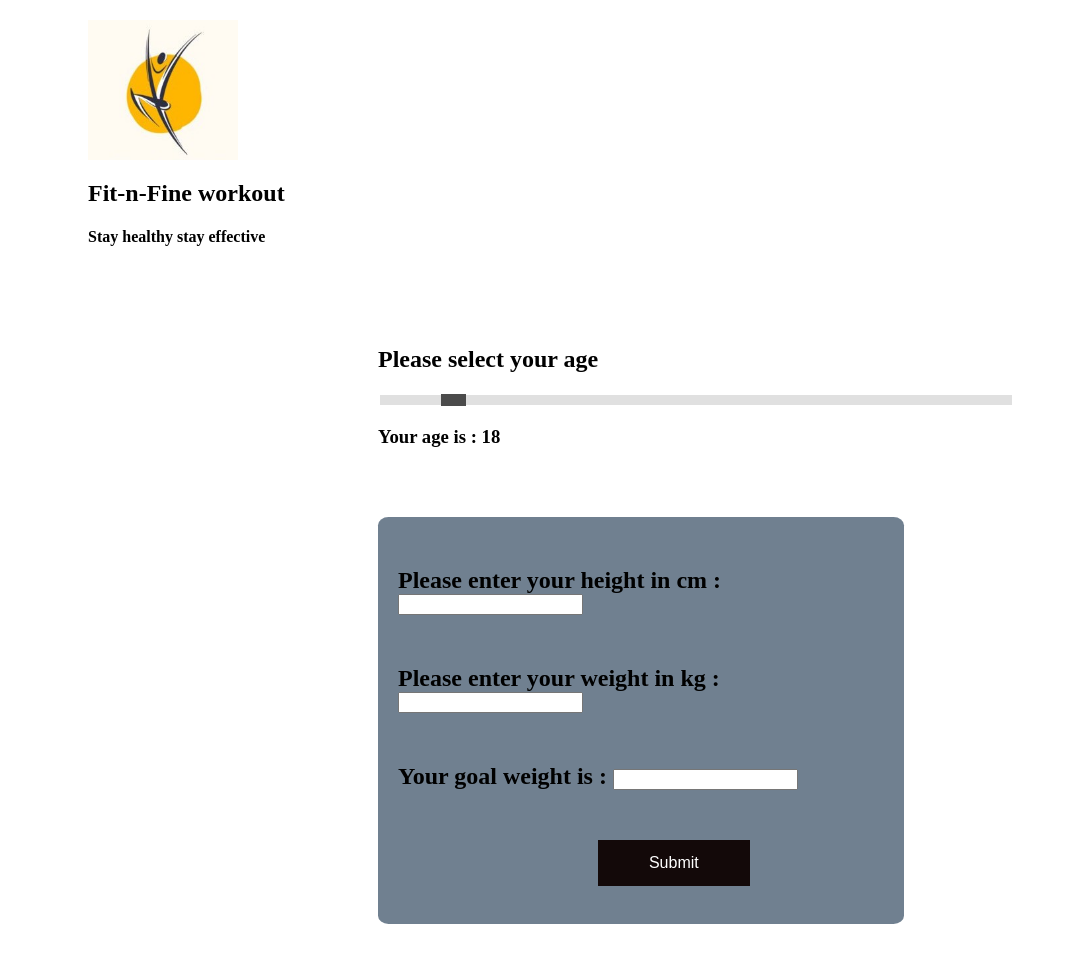
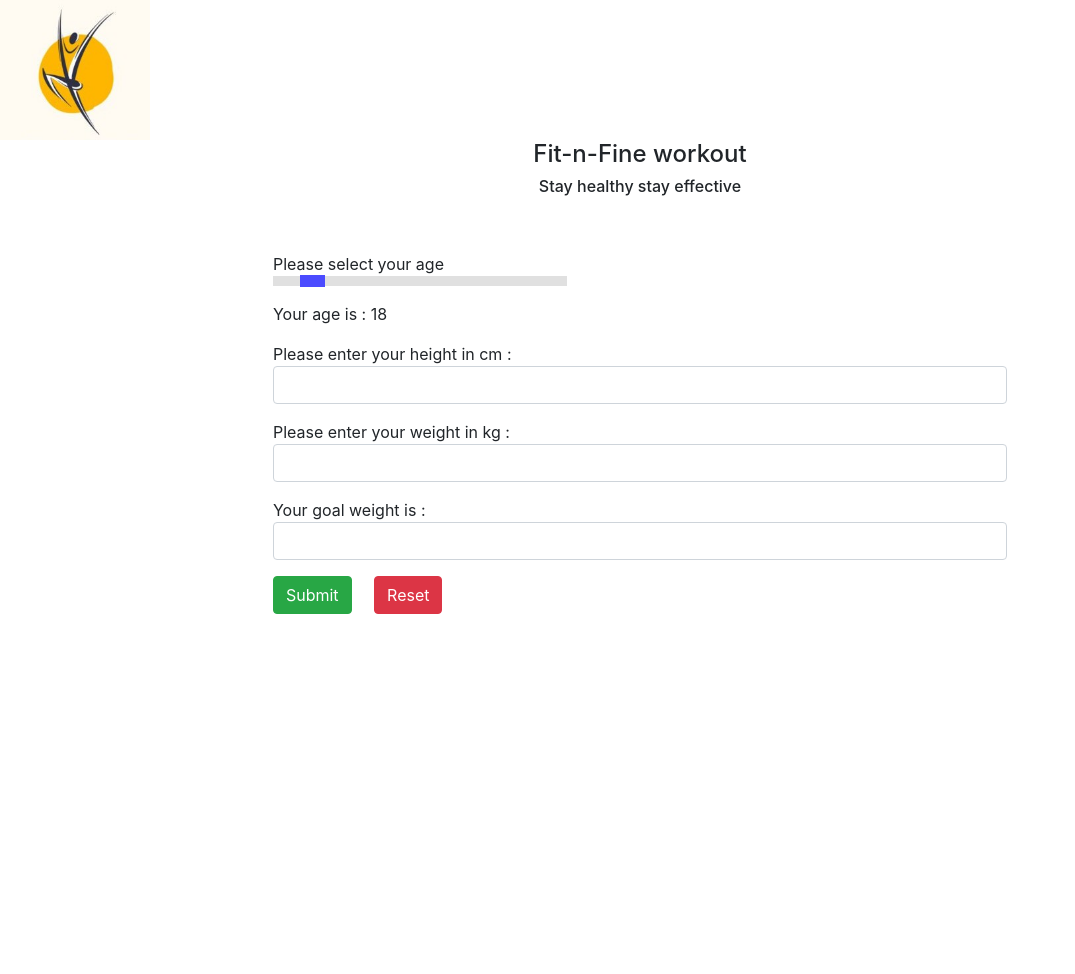
Before and after one commit to ShubhK26/Fit-n-Fine, a PHP site: page /Templates/intro1.html in a window 1280 px wide. Shown: the whole page, without its empty margins (0-1075 px from the left). After the commit the page ends 614 px from the top, so only its background shows below. Run offline with PHP 8.4, Linux system fonts and the light colour scheme.

Commit message:
The form for introduction has been changed

```diff
--- a/Index.html
+++ b/Index.html
@@ -32,7 +32,7 @@
     <div class="container-fluid">
       <div class="row">
         <div class="col-lg-6 col-md-6 col-sm-12 col-12 d-block m-auto">
-          <a href="intro1.html">
+          <a href="Templates/intro1.html">
             <img src="Assets/Gender/fl.jpg" class="imagee">
           </a>
           <div class="text-block">
@@ -41,7 +41,7 @@
           </div>
         </div>
         <div class="col-lg-6 col-md-6 col-sm-12 col-12 d-block m-auto">
-          <a href="intro1.html">
+          <a href="Templates/intro1.html">
             <img src="Assets/Gender/ml.jpg" class="imagee">
           </a>
           <div class="text-block">
--- a/Style/css.css
+++ b/Style/css.css
@@ -50,7 +50,7 @@
 
 .slider {
   -webkit-appearance: none;
-  width: 100%;
+  width: 40%;
   height: 10px;
   background: #d3d3d3;
   outline: none;
@@ -58,33 +58,15 @@
   -webkit-transition: .2s;
   transition: opacity .2s;
 }
-.logo{
-  margin-top: 20px;
-  margin-left: 80px;
-}
 .slider:hover {
   opacity: 1;
 }
-.info{
-  margin-top: 50px;
-}
-.des{
-  border-radius: 2%;
-  margin-top: 50px;
-  margin-bottom: 50px;
-  width: 80%;
-  height: 52%;
-  padding-left: 20px;
-  float: left;
-  background-color: slategrey;
-}
-
 .slider::-webkit-slider-thumb {
   -webkit-appearance: none;
   appearance: none;
   width: 25px;
   height: 12px;
-  background: #000000;
+  background: blue;
   cursor: pointer;
 }
 
--- /dev/null
+++ b/Templates/intro1.html
@@ -0,0 +1,57 @@
+<html>
+
+<head>
+	<title>Fit-n-Fine</title>
+	<meta name="viewport" content="width=device-width, initial-scale=1">
+	<link rel="stylesheet" href="../Style/css.css">
+	<link rel="stylesheet" href="https://maxcdn.bootstrapcdn.com/bootstrap/4.5.2/css/bootstrap.min.css">
+	<script src="https://ajax.googleapis.com/ajax/libs/jquery/3.5.1/jquery.min.js"></script>
+	<script src="https://cdnjs.cloudflare.com/ajax/libs/popper.js/1.16.0/umd/popper.min.js"></script>
+	<script src="https://maxcdn.bootstrapcdn.com/bootstrap/4.5.2/js/bootstrap.min.js"></script>
+</head>
+
+<body>
+	<div class="logo">
+		<img src="../Assets/logo/logo.jpg" width="150" height="140">
+		<center><h4>Fit-n-Fine workout</h4>
+		<h6>Stay healthy stay effective</h6></center>
+		<br><br>
+	</div>
+	<div class="row">
+		<div class="col-lg-7 col-md-7 col-sm-10 col-10 d-block m-auto">
+			<form action="Home.html">
+				Please select your age
+				<div class="form-group slidercontainer"><input type="range" min="10" max="90" value="18" class="slider" id="myRange">
+				</div>
+
+				<p>
+				Your age is : <span id="demo"></span>
+				</p>
+				<div>
+					<div class="info form-group">
+						Please enter your height in cm : <input type="number" id="height" class="form-control" required>
+					</div>
+					<div class="info form-group">
+						Please enter your weight in kg : <input type="number" id="weight" class="form-control" required>
+					</div>
+					<div class="info form-group">
+						Your goal weight is : <input type="text" id="number" class="form-control" const packageName = require('packageName');>
+					</div>
+					<button class="btn btn-success" value="submit">Submit</button> &nbsp;&nbsp;&nbsp;
+					<button class="btn btn-danger" value="reset">Reset</button>
+				</div>
+			</form>
+		</div>
+	</div>
+
+	<script>
+		var slider = document.getElementById("myRange");
+		var output = document.getElementById("demo");
+		output.innerHTML = slider.value;
+		slider.oninput = function () {
+			output.innerHTML = this.value;
+		}
+	</script>
+</body>
+
+</html>
--- a/intro1.html
+++ /dev/null
@@ -1,38 +0,0 @@
-<html>
-	<head>
-		<title>Fit-n-Fine</title>
-		<link rel="stylesheet" href="Style/css.css"/>
-	</head>
-	<body>
-		<div class="logo">
-			<img src="Assets/logo/logo.jpg" width="150" height="140">
-			<h2>Fit-n-Fine workout</h2><h4>Stay healthy stay effective</h4>
-		</div>
-		<div class="slidecontainer">
-			<h2>Please select your age</h2>
-  			<input type="range" min="10" max="90" value="18" class="slider" id="myRange">
-  			<p><h3>Your age is : <span id="demo"></span></h3></p>
-  			<div class="des">
-  			<div class="info">
-			<h2>Please enter your height in cm : <input type="text"></h2>
-			</div>
-			<div class="info">
-			<h2>Please enter your weight in kg : <input type="text"></h2>
-			</div>
-			<div class="info">
-			<h2>Your goal weight is  : <input type="text"></h2>
-			</div>
-			<button class="block" value="submit">Submit</button>
-			</div>
-		</div>
-
-		<script>
-			var slider = document.getElementById("myRange");
-			var output = document.getElementById("demo");
-			output.innerHTML = slider.value;
-			slider.oninput = function() {
-  			output.innerHTML = this.value;
-			}
-		</script>
-	</body>
-</html>
```
